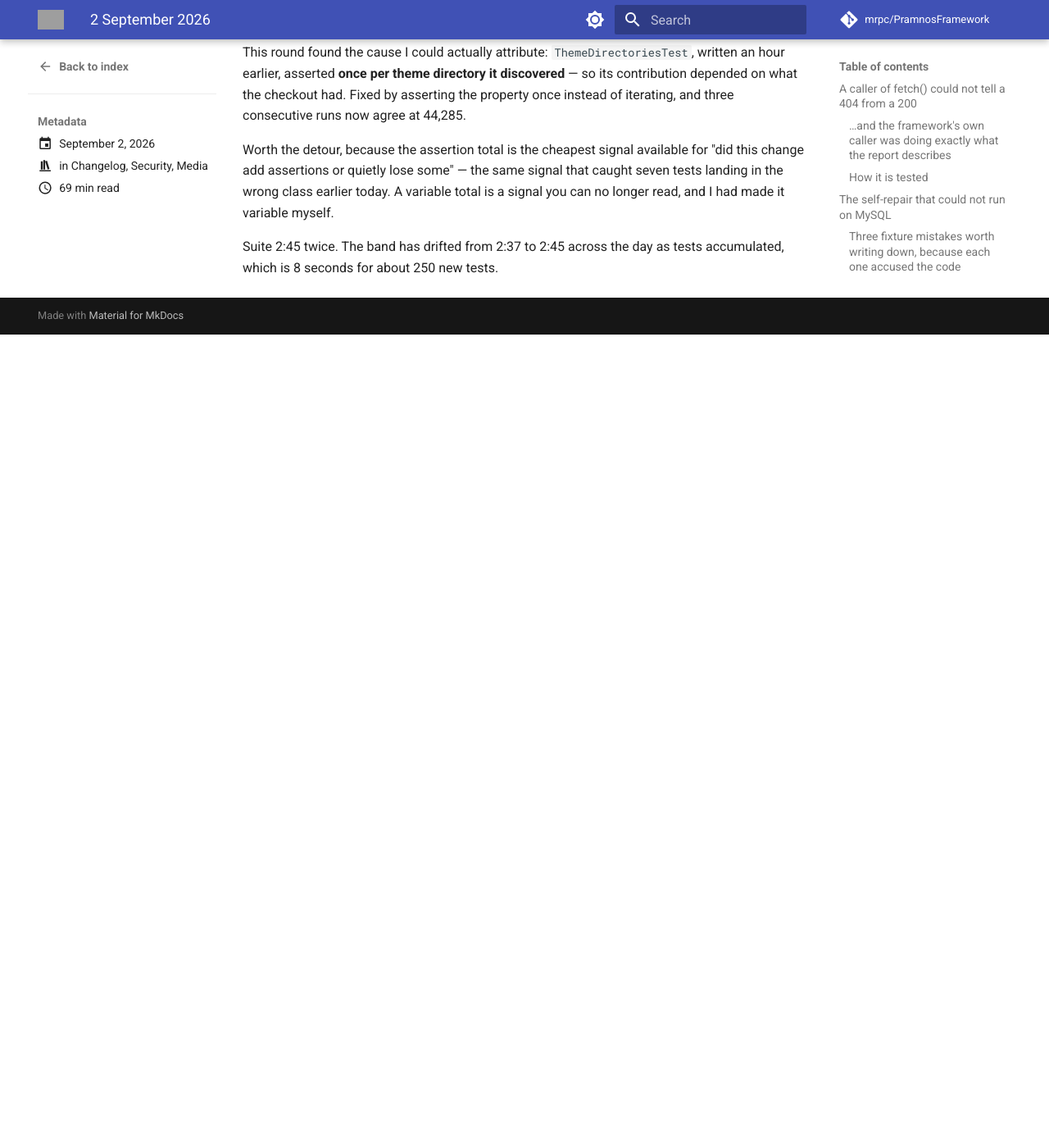
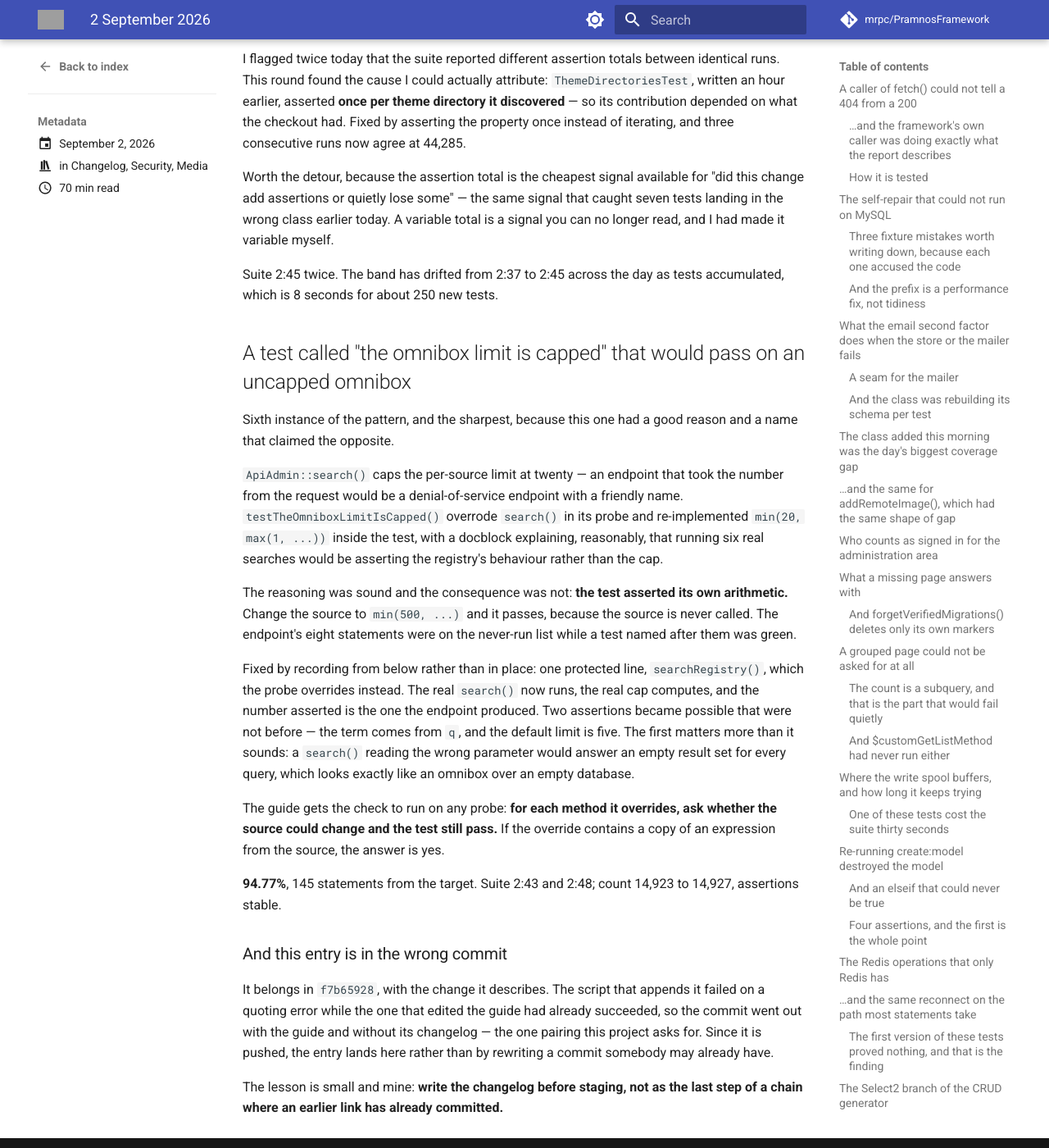
Before and after one commit to mrpc/PramnosFramework, an MkDocs documentation site: the page built from docs/version-history/posts/2026-09-02.md, in a window 1280 px wide and 1400 px high, scrolled down 42912 px. Shown: the whole window at 82% size. Built offline with MkDocs 1.6.1 and Material for MkDocs 9.7.7, drawn with Linux system fonts in a browser that asks for light colours; comment, search, counter and statistics services are not loaded; before the commit the page ends 43320 px from its top, so only the background shows below that; some of the changed text lies outside the part shown; grey boxes are pictures that could not be loaded.

Commit message:
docs(changelog): the entry that should have gone with a5c333c2
The script appending it failed on a quoting error after the one editing the guide
had already succeeded, so that commit went out with its guide change and without
its changelog — the pairing this project asks for. It is pushed, so the entry
lands here rather than by rewriting a commit somebody may already have.

Records the finding it describes: a test named `testTheOmniboxLimitIsCapped()`
that re-implemented the cap in its probe, and would therefore have passed if the
real cap had become `min(500, …)`.

```diff
--- a/docs/version-history/posts/2026-09-02.md
+++ b/docs/version-history/posts/2026-09-02.md
@@ -8,7 +8,7 @@
 
 # 2 September 2026
 
-42 changes:
+43 changes:
 
 - A caller of `OutboundUrl::fetch()` could not tell a 404 from a 200 — and the framework's own
   caller was storing the placeholder
@@ -51,6 +51,7 @@
 - 453 statements were being excluded from measurement by accident
 - Three small classes off the never-run list, and a test that told me it was empty
 - What `auth:twofactor-cleanup` actually sweeps, and the assertion total I made unreadable
+- A test called "the omnibox limit is capped" that would pass on an uncapped omnibox
 <!-- more -->
 
 ## A caller of `fetch()` could not tell a 404 from a 200
@@ -1659,3 +1660,42 @@
 
 Suite 2:45 twice. The band has drifted from 2:37 to 2:45 across the day as tests accumulated, which
 is 8 seconds for about 250 new tests.
+
+## A test called "the omnibox limit is capped" that would pass on an uncapped omnibox
+
+Sixth instance of the pattern, and the sharpest, because this one had a good reason and a name that
+claimed the opposite.
+
+`ApiAdmin::search()` caps the per-source limit at twenty — an endpoint that took the number from the
+request would be a denial-of-service endpoint with a friendly name. `testTheOmniboxLimitIsCapped()`
+overrode `search()` in its probe and re-implemented `min(20, max(1, ...))` inside the test, with a
+docblock explaining, reasonably, that running six real searches would be asserting the registry's
+behaviour rather than the cap.
+
+The reasoning was sound and the consequence was not: **the test asserted its own arithmetic.** Change
+the source to `min(500, ...)` and it passes, because the source is never called. The endpoint's eight
+statements were on the never-run list while a test named after them was green.
+
+Fixed by recording from below rather than in place: one protected line, `searchRegistry()`, which
+the probe overrides instead. The real `search()` now runs, the real cap computes, and the number
+asserted is the one the endpoint produced. Two assertions became possible that were not before — the
+term comes from `q`, and the default limit is five. The first matters more than it sounds: a
+`search()` reading the wrong parameter would answer an empty result set for every query, which looks
+exactly like an omnibox over an empty database.
+
+The guide gets the check to run on any probe: **for each method it overrides, ask whether the source
+could change and the test still pass.** If the override contains a copy of an expression from the
+source, the answer is yes.
+
+**94.77%**, 145 statements from the target. Suite 2:43 and 2:48; count 14,923 to 14,927, assertions
+stable.
+
+### And this entry is in the wrong commit
+
+It belongs in `f7b65928`, with the change it describes. The script that appends it failed on a
+quoting error while the one that edited the guide had already succeeded, so the commit went out with
+the guide and without its changelog — the one pairing this project asks for. Since it is pushed, the
+entry lands here rather than by rewriting a commit somebody may already have.
+
+The lesson is small and mine: **write the changelog before staging, not as the last step of a chain
+where an earlier link has already committed.**
```
